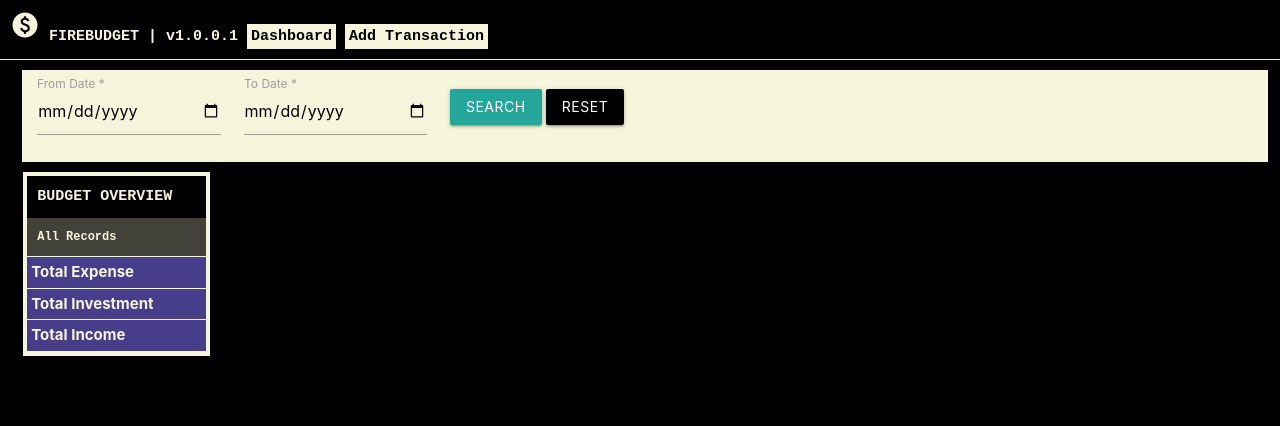
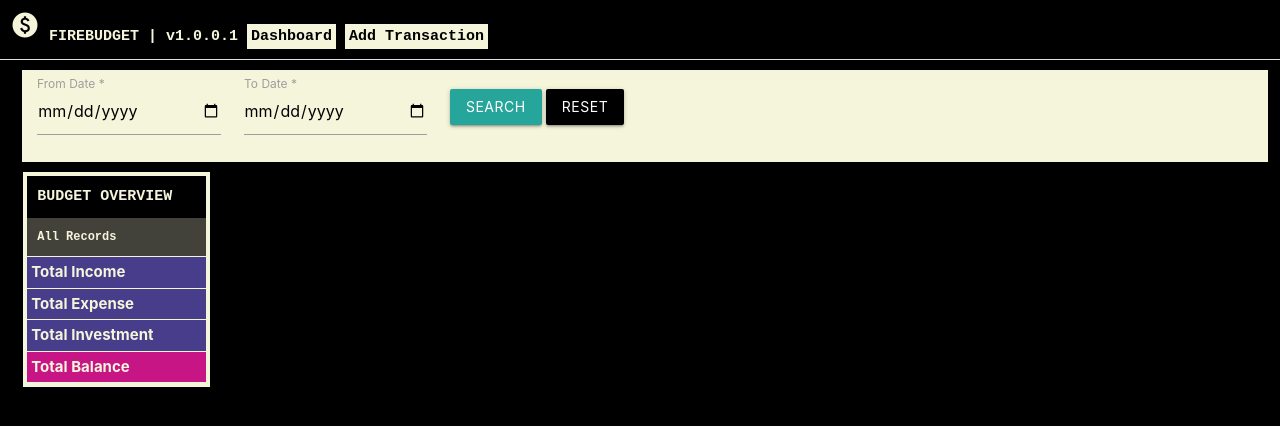
Before and after one commit to diksansys/budget-tracker, a plain HTML site: page detail.html in a window 1280 px wide. Drawn offline with nearby package versions, Linux system fonts and the light colour scheme; no server answers.

Commit message:
dfsfsdfsdfs

```diff
--- a/assets/css/base.css
+++ b/assets/css/base.css
@@ -213,7 +213,11 @@ ul.lsm-detail-unit-list {
 }
 ul.lrd-unit-list li {
     margin: 0;
+    padding: 1px 4px;
 }
 .list-row-date {
     padding: 0 !important;
 }
+.lsm-detail-unit-header.total-balance {
+    background: mediumvioletred;
+}
--- a/detail.html
+++ b/detail.html
@@ -59,6 +59,10 @@
                                         <!-- CONTENT TO BE FETCHED -->
                                     </div>
                                     <div class="lsm-detail-sumary">
+                                        <div class="lsm-detail-unit-header total-income">
+                                            <span>Total Income</span>
+                                            <span class="lrd-unit-value"></span>
+                                        </div>
                                         <div class="lsm-detail-unit-header total-expense">
                                             <span>Total Expense</span>
                                             <span class="lrd-unit-value"></span>
@@ -67,8 +71,8 @@
                                             <span>Total Investment</span>
                                             <span class="lrd-unit-value"></span>
                                         </div>
-                                        <div class="lsm-detail-unit-header total-income">
-                                            <span>Total Income</span>
+                                        <div class="lsm-detail-unit-header total-balance">
+                                            <span>Total Balance</span>
                                             <span class="lrd-unit-value"></span>
                                         </div>
                                     </div>
@@ -350,6 +354,7 @@
             $(".total-expense").find(".lrd-unit-value").text('₹' + totalExpense);
             $(".total-investment").find(".lrd-unit-value").text('₹' + totalInvestment);
             $(".total-income").find(".lrd-unit-value").text('₹' + totalIncome);
+            $(".total-balance").find(".lrd-unit-value").text('₹' + totalBalance);
         }
 
 
```
